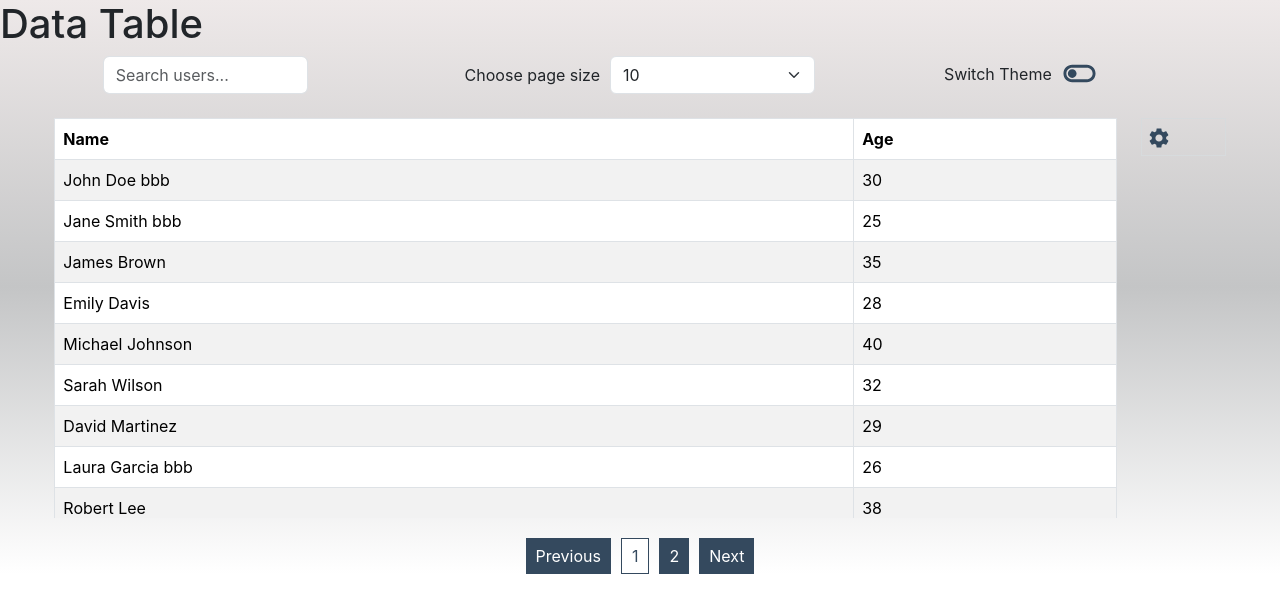
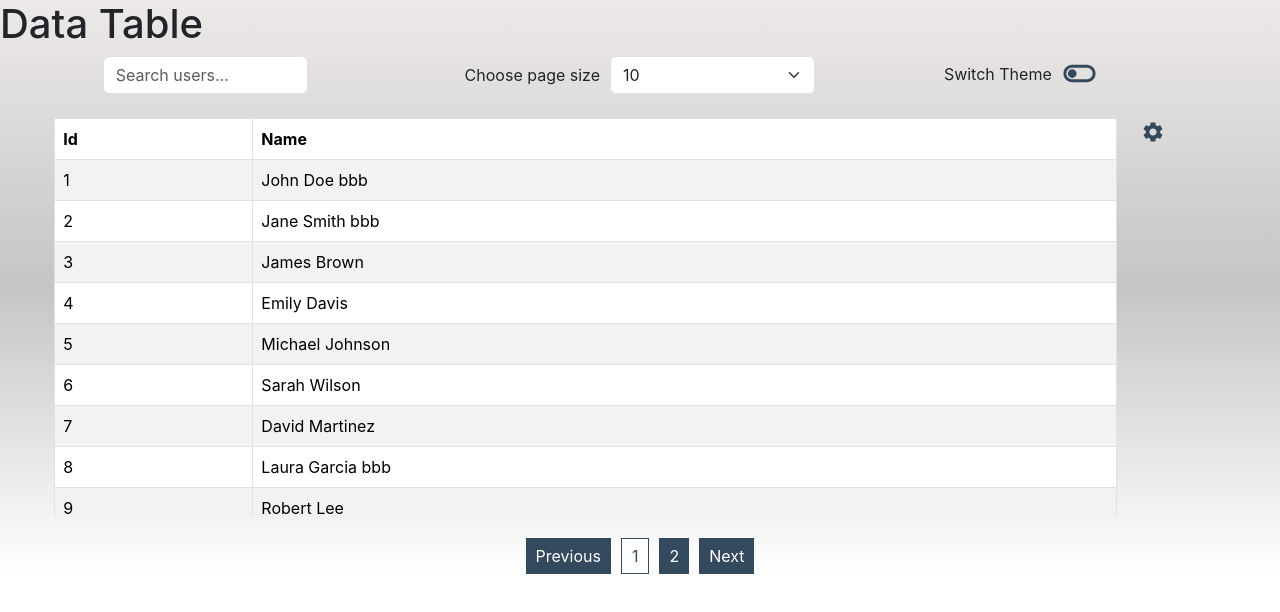
Before and after one commit to NidhinaJustin/frontend-code-challenge, a React (Create React App) app: page / in a window 1280 px wide. Shown: the top 612 px of the page. Built offline with nearby package versions, Linux system fonts and the light colour scheme.

Commit message:
sort implemented for table headers

```diff
--- a/src/App.css
+++ b/src/App.css
@@ -7,7 +7,7 @@
   background-image: linear-gradient(rgb(238, 233, 233), #c4c5c6, white);
 }
 .headerDropdown{
-  border: 1px solid #D7DBDD;
+  border: 1px solid #434444;
   padding: 5px;
 }
 
--- a/src/DataTableContext.tsx
+++ b/src/DataTableContext.tsx
@@ -1,6 +1,6 @@
 import React, { createContext, useContext, useState, ReactNode, useEffect } from "react";
 import { ColumnHeader, UserData } from "./components/DataTable/DataTableTypes";
-import { columns , data } from "./components/DataTable/DataTableConstants";
+import { columns , userInfo } from "./components/DataTable/DataTableConstants";
 
 interface DataTableContextProps {
 
@@ -19,6 +19,7 @@ interface DataTableContextProps {
   setPostsPerPage:(num:number)=>void;
   setSearchKey:(key:string)=>void;
   setIsChangeTheme:(key:boolean)=>void
+  setFilteredData:(data:UserData[]) =>void;
 }
 
 const DataTableContext = createContext<DataTableContextProps | undefined>(undefined);
@@ -39,12 +40,12 @@ export const DataTableProvider: React.FC<DataTableProviderProps> = ({ children }
 
   const [columnList, setColumnList] = useState<ColumnHeader[]>(columns);
   const [headers, setHeaders] = useState<ColumnHeader[]>([]);
-  const [userData, setUserData] = useState<UserData[]>(data);
+  const [userData, setUserData] = useState<UserData[]>(userInfo);
   const [currentPage, setCurrentPage] = useState<number>(1);
   const [postsPerPage, setPostsPerPage] = useState<number>(10);
   const [searchKey, setSearchKey] = useState<string>("");
   const [isChangeTheme, setIsChangeTheme] = useState<boolean>(false);
-  const [filteredData, setFilteredData] = useState<UserData[]>(data);
+  const [filteredData, setFilteredData] = useState<UserData[]>(userInfo);
 
   useEffect(() => {
     const tableHeaders = columnList.filter((i) => i.isChecked === true);
@@ -82,8 +83,8 @@ export const DataTableProvider: React.FC<DataTableProviderProps> = ({ children }
         setPostsPerPage,
         setSearchKey,
         isChangeTheme,
-        setIsChangeTheme
-
+        setIsChangeTheme,
+        setFilteredData
       }}
     >
       {children}
--- a/src/components/DataTable/DataTableConstants.ts
+++ b/src/components/DataTable/DataTableConstants.ts
@@ -1,4 +1,4 @@
-export const data = [
+export const userInfo = [
   { id: 1, name: 'John Doe bbb', age: 30, city: 'New York' },
   { id: 2, name: 'Jane Smith bbb', age: 25, city: 'Los Angeles' },
   { id: 3, name: 'James Brown', age: 35, city: 'Chicago' },
@@ -10,20 +10,21 @@ export const data = [
   { id: 9, name: 'Robert Lee', age: 38, city: 'Dallas' },
   { id: 10, name: 'Linda Rodriguez', age: 31, city: 'San Jose' },
   { id: 11, name: 'Daniel Anderson bbb', age: 27, city: 'Austin' },
-  { id: 12, name: 'Jessica Thomas bbb', age: 34, city: 'Jacksonville' },
+  { id: 12, name: 'Jessica Thomas ', age: 34, city: 'Jacksonville' },
   { id: 13, name: 'William Taylor', age: 41, city: 'San Francisco' },
   { id: 14, name: 'Sophia Hernandez', age: 24, city: 'Columbus' },
   { id: 15, name: 'Christopher White', age: 36, city: 'Fort Worth' },
   { id: 16, name: 'Mia Thompson', age: 29, city: 'Indianapolis' },
   { id: 17, name: 'James Martinez', age: 33, city: 'Charlotte' },
-  { id: 18, name: 'Charlotte Moore bbb', age: 25, city: 'Seattle' },
+  { id: 18, name: 'Charlotte Moore', age: 25, city: 'Seattle' },
   { id: 19, name: 'Benjamin Jackson', age: 37, city: 'Denver' },
   { id: 20, name: 'Ava Harris', age: 30, city: 'Washington' },
 ];
 
 
  export const columns = [
+  {  name: 'Id' ,isChecked:true },
     {  name: 'Name' , isChecked:true},
-    {  name: 'Age' , isChecked:true},
+    {  name: 'Age' },
     {  name: 'City' },
   ];
--- a/src/components/DataTable/HeaderList.tsx
+++ b/src/components/DataTable/HeaderList.tsx
@@ -8,15 +8,10 @@ interface HeaderListProps {
   isChangeTheme: boolean;
 }
 
-export default function HeaderList({
-  isChangeTheme,
-}: HeaderListProps) {
+export default function HeaderList({ isChangeTheme }: HeaderListProps) {
   const [isColumnSettingOpen, setIsColumnSettingOpen] =
     useState<boolean>(false);
-    const {
-        columnList,
-        setColumnList
-      } = useDataTableContext();
+  const { columnList, setColumnList } = useDataTableContext();
 
   const handleCheckboxChange = (column: ColumnHeader) => {
     let headerList = [...columnList];
@@ -29,18 +24,18 @@ export default function HeaderList({
     setColumnList(headerList);
   };
 
-
   const handleSelectHeaders = () => {
     setIsColumnSettingOpen(!isColumnSettingOpen);
   };
 
   return (
-    <div className="headerDropdown">
+    <div>
       <div title="select header" onClick={handleSelectHeaders}>
         <SettingsIcon style={{ color: isChangeTheme ? "white" : "#34495E" }} />
       </div>
-      {isColumnSettingOpen &&
-        columns.map((col, index) => (
+      {isColumnSettingOpen && (
+        <div className="headerDropdown">
+          {columns.map((col, index) => (
             <div key={index}>
               <label>
                 <input
@@ -55,5 +50,7 @@ export default function HeaderList({
             </div>
           ))}
         </div>
+      )}
+    </div>
   );
 }
--- a/src/components/DataTable/TableContent.tsx
+++ b/src/components/DataTable/TableContent.tsx
@@ -1,25 +1,40 @@
-import React from "react";
+import React, { useState } from "react";
 import { Table } from "react-bootstrap";
 import { useDataTableContext } from "../../DataTableContext";
 import { UserData } from "./DataTableTypes";
 
 export default function TableContent() {
-  const { headers, userData, setUserData, filteredData, isChangeTheme } =
+  const { headers, filteredData, isChangeTheme ,setFilteredData } =
     useDataTableContext();
+  const [order, setOrder] = useState("ASC");
 
-  function handleHeaderClick(header: string) {
-    let title = header as keyof UserData;
-    const newdata = [...userData].sort((a, b) =>
-      a[title] > b[title] ? 1 : -1
-    );
-    setUserData(newdata);
+  function handleHeaderClick(header: keyof UserData) {
+    const sortedData = [...filteredData].sort((a, b) => {
+      const aValue = a[header];
+      const bValue = b[header];
+
+      // Handle string comparison
+      if (typeof aValue === "string" && typeof bValue === "string") {
+        return order === "ASC"
+          ? aValue.toLowerCase().localeCompare(bValue.toLowerCase())
+          : bValue.toLowerCase().localeCompare(aValue.toLowerCase());
+      }
+
+      // Handle number comparison
+      if (typeof aValue === "number" && typeof bValue === "number") {
+        return order === "ASC" ? aValue - bValue : bValue - aValue;
+      }
+
+      return 0; // Handle cases where values are not comparable like Undefined or Null Values or comparing different Types:
+    });
+
+    setFilteredData(sortedData);
+    setOrder(order === "ASC" ? "DSC" : "ASC");
   }
   const getKeyName = (label: string) => {
     let key = label?.toLowerCase();
     return key as keyof UserData;
   };
-  console.log(filteredData);
-
   return (
     <div className="scrollable-table">
       {headers.length ? (
@@ -27,7 +42,7 @@ export default function TableContent() {
           <thead>
             <tr>
               {headers.map((col, key) => (
-                <th onClick={() => handleHeaderClick(col.name)} key={key}>
+                <th onClick={() => handleHeaderClick(getKeyName(col.name))} key={key}>
                   {col.name}
                 </th>
               ))}
```
Lines whose indentation alone changed are shown as unchanged.
